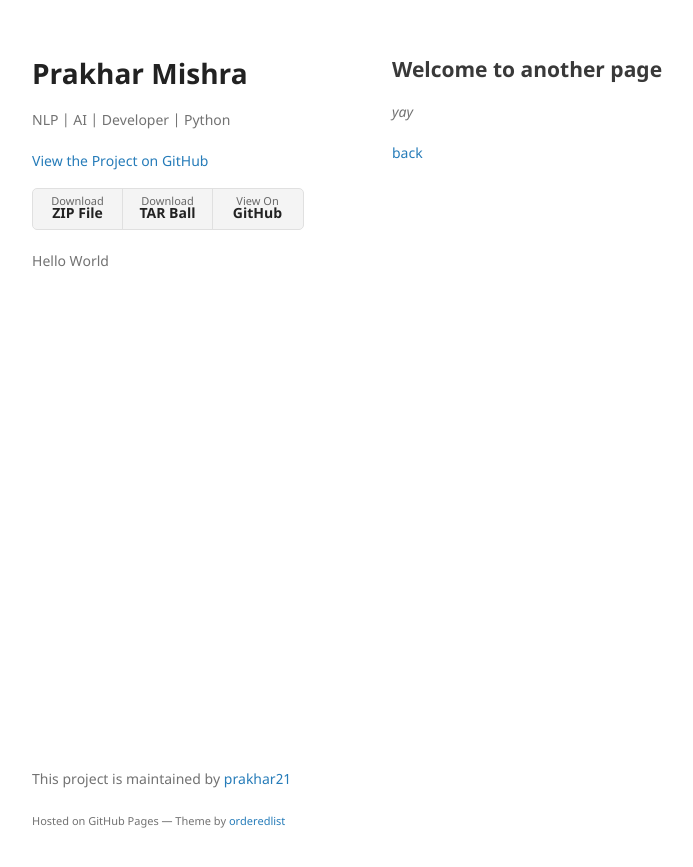
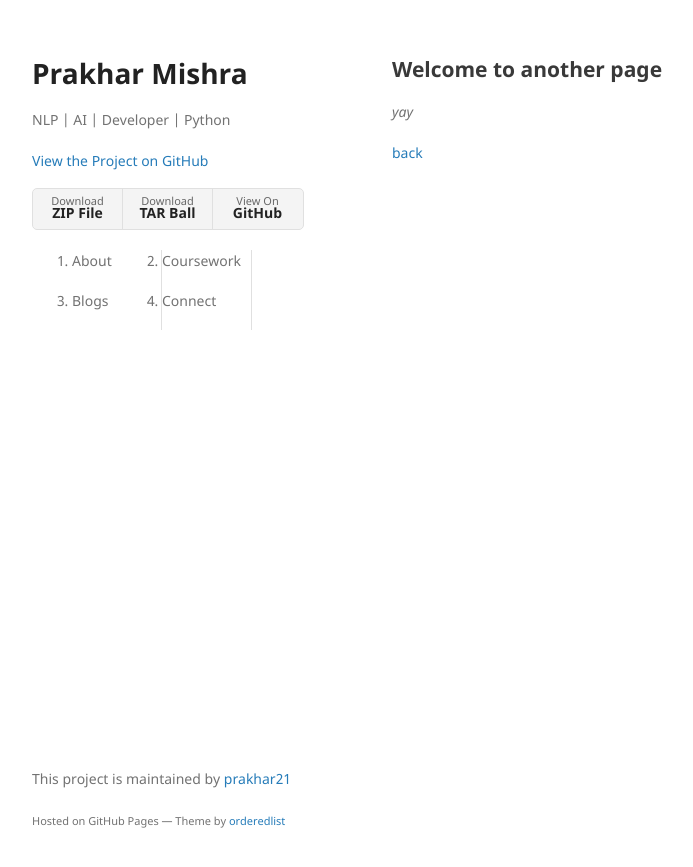
Before and after one commit to prakhar21/profile, a Jekyll site: the page built from another-page.md, in a window 1280 px wide. Shown: the top 867 px of the page, without its empty margins (178-871 px from the left). Built offline with Jekyll 4.4.1, drawn with Linux system fonts in a browser that asks for light colours; our own code applies the rules of GitHub Pages for plain Markdown files.

Commit message:
Update default.html

```diff
--- a/_layouts/default.html
+++ b/_layouts/default.html
@@ -33,7 +33,13 @@
           </ul>
         {% endif %}
 
-        <p>Hello World</p>
+        <ol>
+          <li>About</li>
+          <li>Coursework</li>
+          <li>Blogs</li>
+          <li>Connect</li>
+        </ol>
+
       </header>
       <section>
 
```
